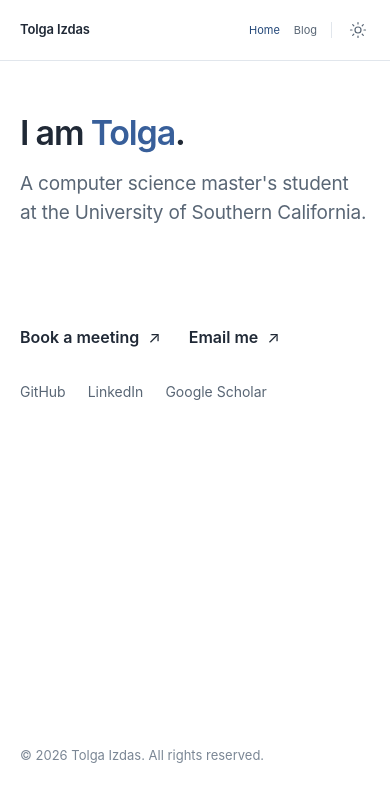
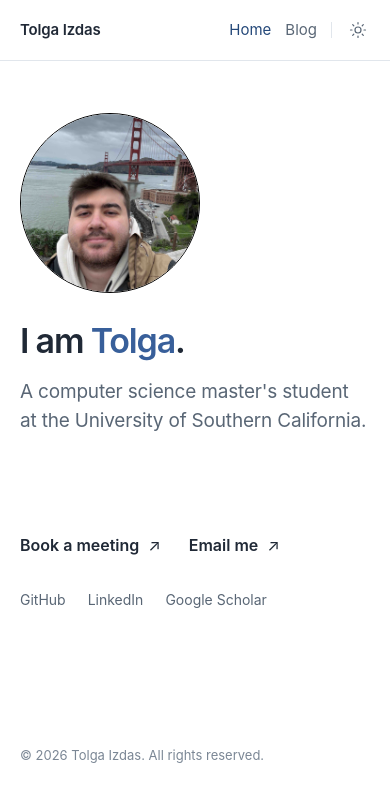
Before and after one commit to tolgaizdas/personal-website, a Next.js app: page / in a window 390 px wide. Shown: the top 802 px of the page. Built offline with nearby package versions, Linux system fonts and the light colour scheme.

Commit message:
Add profile photo to home introduction

```diff
--- a/src/app/globals.css
+++ b/src/app/globals.css
@@ -12,6 +12,7 @@
   --accent-dark: #244879;
   --line: #e1e6ec;
   --soft: #f3f6fa;
+  --photo-border: #000000;
   --width: 1080px;
   --gutter: 24px;
   --font-sans: -apple-system, BlinkMacSystemFont, "Segoe UI", Roboto,
@@ -28,6 +29,7 @@
   --accent-dark: #b4d0f8;
   --line: #333333;
   --soft: #222222;
+  --photo-border: #ffffff;
 }
 
 *,
@@ -170,6 +172,27 @@ main.wrap {
 
 .home-intro-content {
   max-width: 620px;
+}
+
+.home-intro {
+  --photo-size: clamp(220px, 28vw, 300px);
+  display: grid;
+  grid-template-columns: minmax(0, 620px) var(--photo-size);
+  align-items: start;
+  justify-content: space-between;
+  gap: clamp(24px, 4vw, 48px);
+}
+
+.home-photo {
+  display: block;
+  width: var(--photo-size);
+  height: var(--photo-size);
+  border: 1px solid var(--photo-border);
+  border-radius: 50%;
+  object-fit: cover;
+  object-position: 50% 68%;
+  animation: enter-down 420ms cubic-bezier(0.22, 1, 0.36, 1) both;
+  animation-delay: 100ms;
 }
 
 .home-intro h1,
@@ -614,12 +637,26 @@ main.wrap {
   .home-social { margin-top: 30px; }
 }
 
+@media (max-width: 660px) {
+  .home-intro {
+    --photo-size: 180px;
+    grid-template-columns: minmax(0, 1fr);
+    gap: 28px;
+  }
+
+  .home-photo { grid-row: 1; }
+
+  .home-intro h1 { --enter-delay: 190ms; }
+  .home-deck { --enter-delay: 280ms; }
+  .home-actions { --enter-delay: 370ms; }
+  .home-social { --enter-delay: 460ms; }
+  .home-main + .site-footer { --enter-delay: 550ms; }
+}
+
 @media (max-width: 420px) {
   :root { --gutter: 20px; }
 
-  .brand { font-size: 13px; }
   .site-header nav { gap: 14px; }
-  .site-header nav a { font-size: 11px; }
   .home-actions { gap: 14px 28px; }
   .prose { font-size: 16px; }
 }
--- a/src/components/layout/Introduction.jsx
+++ b/src/components/layout/Introduction.jsx
@@ -1,3 +1,5 @@
+import Image from "next/image";
+
 const Introduction = ({ information }) => {
   const firstName = information.name.split(" ")[0];
 
@@ -29,6 +31,14 @@ const Introduction = ({ information }) => {
           </a>
         </div>
       </div>
+      <Image
+        className="home-photo"
+        src="/images/profile.jpg"
+        alt="Tolga Izdas in front of the Golden Gate Bridge"
+        width={300}
+        height={300}
+        priority
+      />
     </section>
   );
 };
```
